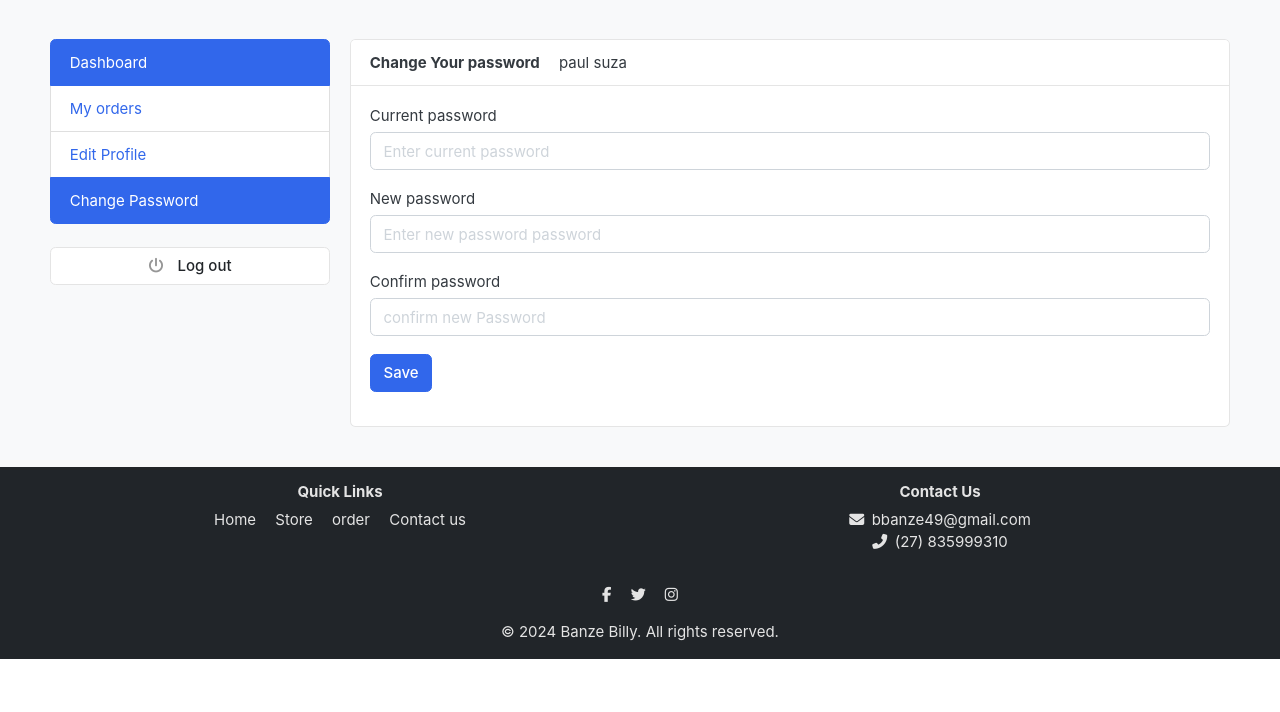
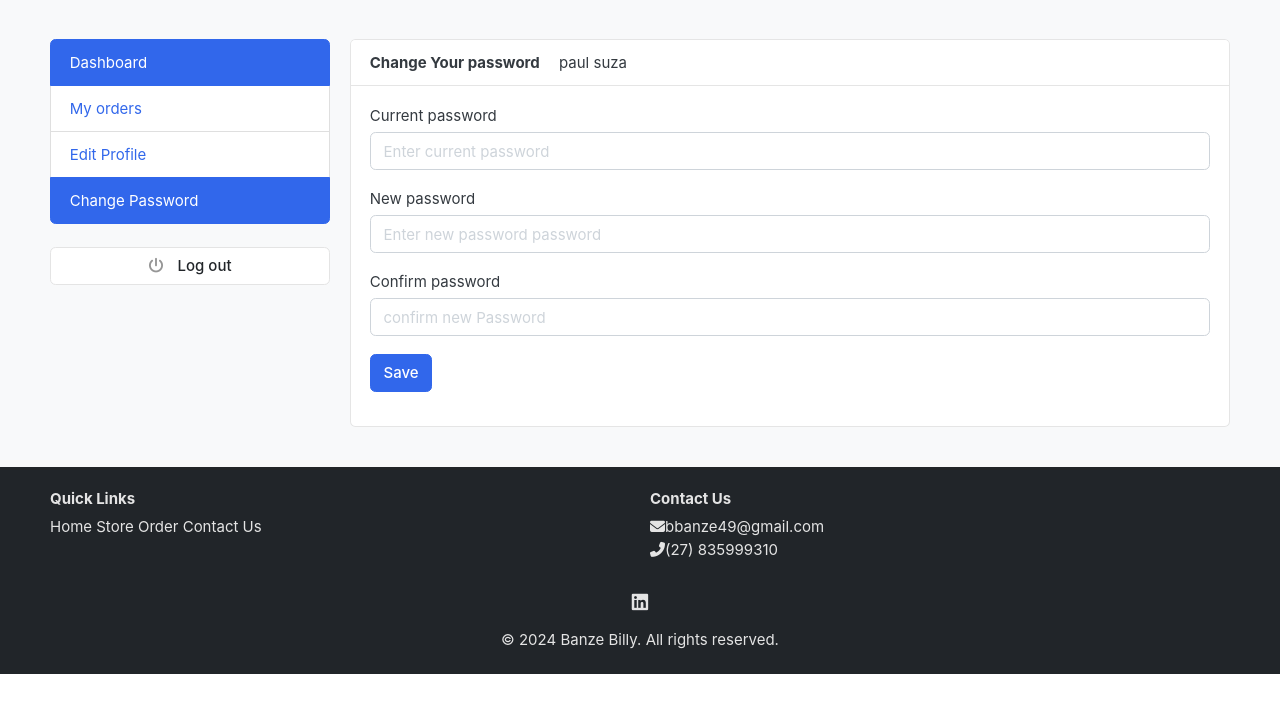
Before and after one commit to banzebilly/billy-online-store, a Django app: page /accounts/change_password/ in a window 1280 px wide. Shown: the part 88-800 px from the top of the page. Run offline with Django 5.2, Linux system fonts and the light colour scheme; a user stored in the database is signed in; data comes from the database, SQL or seed files in the repository; data that the repository does not hold is empty; some libraries are stand-ins or nearby versions; some web fonts are replaced.

Commit message:
added linkedin icon to the footer

```diff
--- a/templates/includes/footer.html
+++ b/templates/includes/footer.html
@@ -1,42 +1,43 @@
  <!-- Footer Section -->
- <footer class="bg-dark text-light text-center py-3">
+ <footer class="bg-dark text-light text-center text-md-left py-4">
   <div class="container">
     <div class="row">
-        <!-- Footer Links -->
+      <!-- Quick Links -->
       <div class="col-md-6 mb-3">
         <h6>Quick Links</h6>
-          <p>
-            <a href="{% url 'home'%}" class="text-light mr-3">Home</a>
-            <a href="{% url 'store'%} " class="text-light mr-3">Store</a>
-
-            <a href="#" class="text-light mr-3">order</a>
-            <a href="#" class="text-light">Contact us</a>
+        <p class="mb-0">
+          <a href="{% url 'home' %}" class="text-light me-3 d-inline-block">Home</a>
+          <a href="{% url 'store' %}" class="text-light me-3 d-inline-block">Store</a>
+          <a href="#" class="text-light me-3 d-inline-block">Order</a>
+          <a href="#" class="text-light d-inline-block">Contact Us</a>
         </p>
       </div>
 
       <!-- Contact Information -->
       <div class="col-md-6 mb-3">
         <h6>Contact Us</h6>
-          <p>
-            <i class="fas fa-envelope mr-2"></i>bbanze49@gmail.com<br>
-            <i class="fas fa-phone-alt mr-2"></i>(27) 835999310
+        <p class="mb-0">
+          <i class="fas fa-envelope me-2"></i>bbanze49@gmail.com<br>
+          <i class="fas fa-phone-alt me-2"></i>(27) 835999310
         </p>
       </div>
     </div>
 
     <!-- Social Media Icons -->
-      <div class="my-3">
-        <a href="#" class="text-light mr-3"><i class="fab fa-facebook-f"></i></a>
-        <a href="#" class="text-light mr-3"><i class="fab fa-twitter"></i></a>
-        <a href="#" class="text-light"><i class="fab fa-instagram"></i></a>
+    <div class="text-center mt-3">
+      <a href="https://www.linkedin.com/in/banzebilly1" class="text-light me-3">
+        <i class="fab fa-linkedin fa-lg"></i>
+      </a>
     </div>
 
     <!-- Footer Bottom -->
-      <div class="text-center">
+    <div class="text-center mt-3">
       <p class="mb-0">&copy; 2024 Banze Billy. All rights reserved.</p>
     </div>
   </div>
 </footer>
+
+
 
   <!-- Bootstrap JS and dependencies (Popper.js and jQuery) -->
   <script src="https://ajax.googleapis.com/ajax/libs/jquery/3.7.0/jquery.min.js"></script>
```
Lines whose indentation alone changed are shown as unchanged.
